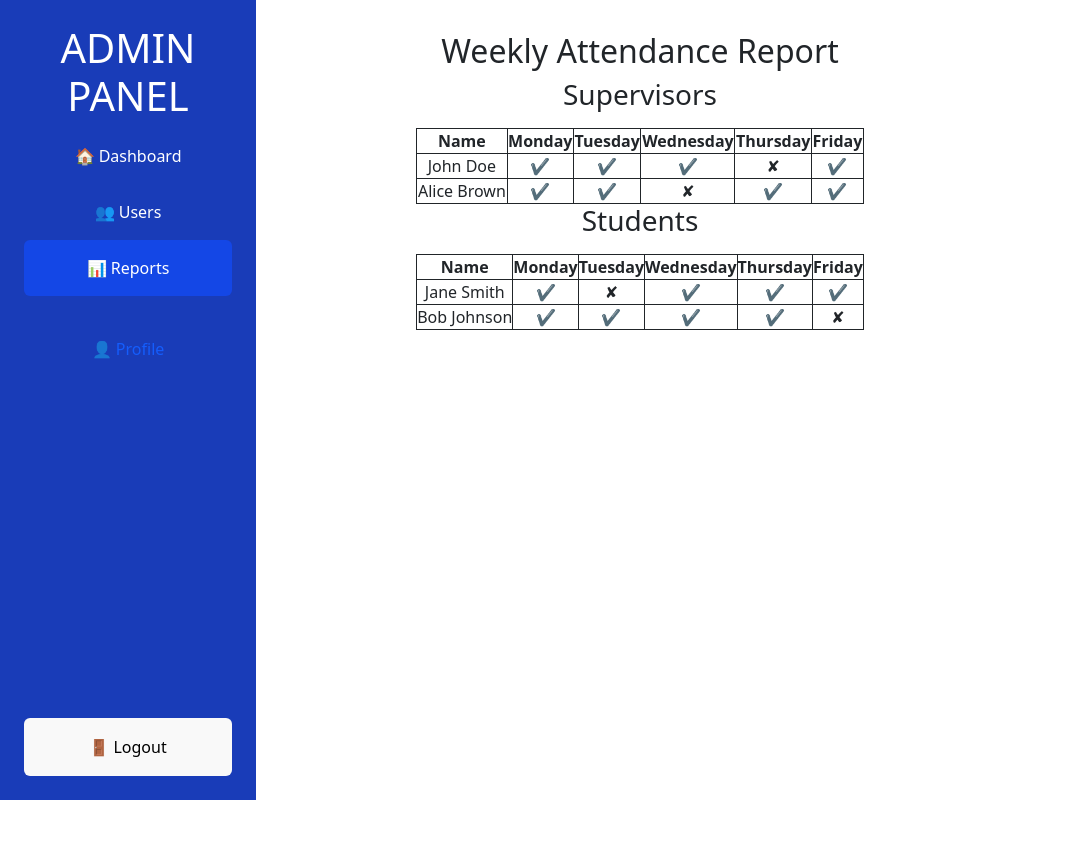
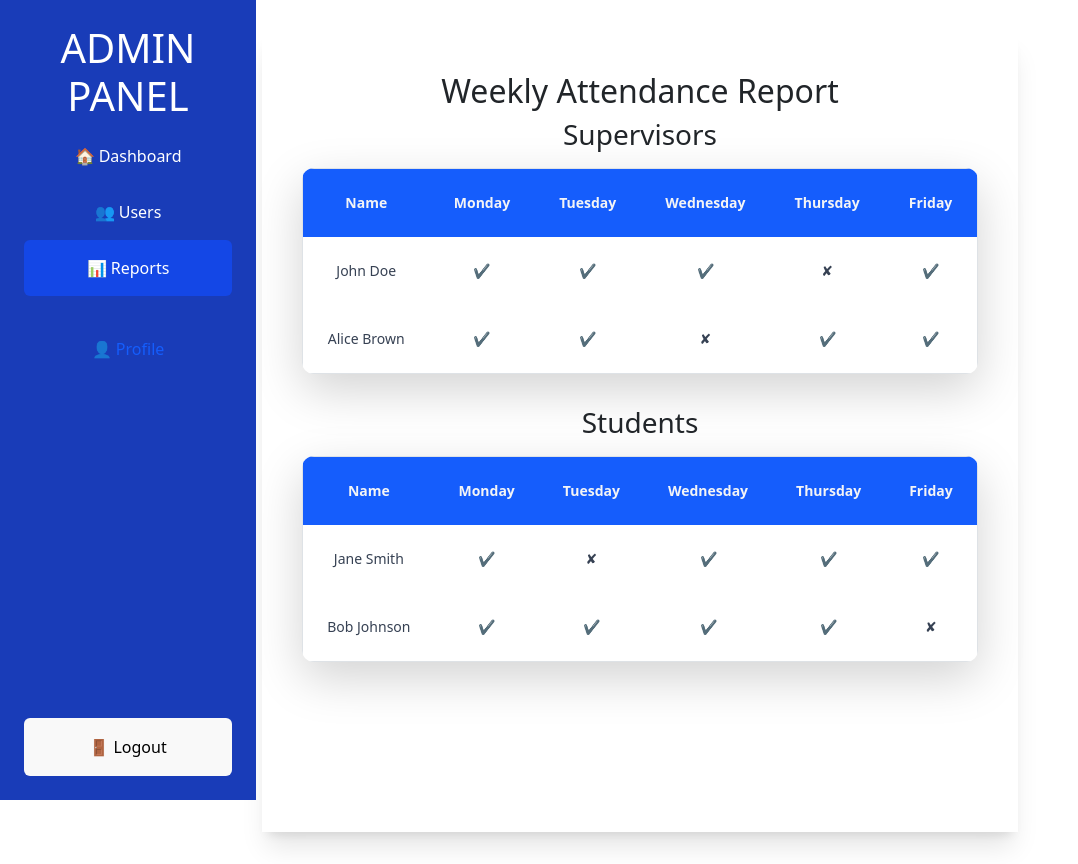
Before and after one commit to Sphe2001/Clocking_System_v2, a React (Vite) app in the folder client/: page /dashboard/admin/reports in a window 1280 px wide. Shown: the whole page, without its empty margins (0-1078 px from the left). Built offline with nearby package versions, Linux system fonts and the light colour scheme.

Commit message:
Reports table updated styling

```diff
--- a/client/src/components/adminNavbar.jsx
+++ b/client/src/components/adminNavbar.jsx
@@ -1,7 +1,7 @@
 import React, { useState } from "react";
 import { useNavigate, useLocation } from "react-router-dom";
 
-const Sidebar = () => {
+const Sidebar = ({ setProfileModalState }) => { // Accepting a prop to control the state in parent component
   const navigate = useNavigate();
   const location = useLocation();
 
@@ -33,6 +33,7 @@ const Sidebar = () => {
 
   const handleProfileModalToggle = () => {
     setIsProfileOpen(!isProfileOpen);
+    setProfileModalState(!isProfileOpen); // Pass the state up to parent
   };
 
   const handleLogout = () => {
--- a/client/src/pages/admin/reports/adminReports.jsx
+++ b/client/src/pages/admin/reports/adminReports.jsx
@@ -8,45 +8,47 @@ const attendanceData = [
   { name: "Bob Johnson", role: "Student", monday: "✔", tuesday: "✔", wednesday: "✔", thursday: "✔", friday: "✘" },
 ];
 
-const AttendanceTable = ({ title, data }) => (
-  <div className="table-container">
-    <h3 className="table-title text-lg font-bold mb-3 w-100">{title}</h3>
-    <table className="attendance-table table-bordered w-100">
-      <thead>
-        <tr>
-          <th>Name</th>
-          <th>Monday</th>
-          <th>Tuesday</th>
-          <th>Wednesday</th>
-          <th>Thursday</th>
-          <th>Friday</th>
+const AttendanceTable = ({ title, data, isProfileOpen }) => (
+  <div className="table-container mb-8">
+    <h3 className="table-title text-lg font-bold mb-3">{title}</h3>
+    <div className="overflow-y-auto shadow-lg rounded-xl bg-white">
+      <table className="w-full table-auto border-collapse border border-gray-300">
+        <thead className={`bg-blue-600 text-white  top-0 ${isProfileOpen ? "hidden" : ""}`}>
+          <tr className="text-sm text-gray-100">
+            <th className="p-4 border-b text-left">Name</th>
+            <th className="p-4 border-b text-center">Monday</th>
+            <th className="p-4 border-b text-center">Tuesday</th>
+            <th className="p-4 border-b text-center">Wednesday</th>
+            <th className="p-4 border-b text-center">Thursday</th>
+            <th className="p-4 border-b text-center">Friday</th>
           </tr>
         </thead>
         <tbody>
           {data.map((person, index) => (
-          <tr key={index}>
-            <td>{person.name}</td>
-            <td>{person.monday}</td>
-            <td>{person.tuesday}</td>
-            <td>{person.wednesday}</td>
-            <td>{person.thursday}</td>
-            <td>{person.friday}</td>
+            <tr key={index} className="text-sm text-gray-700">
+              <td className="p-4 border-b">{person.name}</td>
+              <td className="p-4 border-b text-center">{person.monday}</td>
+              <td className="p-4 border-b text-center">{person.tuesday}</td>
+              <td className="p-4 border-b text-center">{person.wednesday}</td>
+              <td className="p-4 border-b text-center">{person.thursday}</td>
+              <td className="p-4 border-b text-center">{person.friday}</td>
             </tr>
           ))}
         </tbody>
       </table>
     </div>
+  </div>
 );
 
-const Reports = () => (
+const Reports = ({ isProfileOpen }) => (
   <div className="d-flex vh-100">
-    <Sidebar />
-    <main className="reports-main">
-      <h2 className="report-heading">Weekly Attendance Report</h2>
+    <Sidebar setProfileModalState={() => {}} />
+    <main className="reports-main flex-1 p-10 bg-white shadow-xl">
+      <h2 className="report-heading text-3xl mb-10 text-blue font-extrabold text-center">Weekly Attendance Report</h2>
 
       <div className="tables-wrapper">
-        <AttendanceTable title="Supervisors" data={attendanceData.filter(p => p.role === "Supervisor")} />
-        <AttendanceTable title="Students" data={attendanceData.filter(p => p.role === "Student")} />
+        <AttendanceTable title="Supervisors" data={attendanceData.filter(p => p.role === "Supervisor")} isProfileOpen={isProfileOpen} />
+        <AttendanceTable title="Students" data={attendanceData.filter(p => p.role === "Student")} isProfileOpen={isProfileOpen} />
       </div>
     </main>
   </div>
```
Lines whose indentation alone changed are shown as unchanged.
